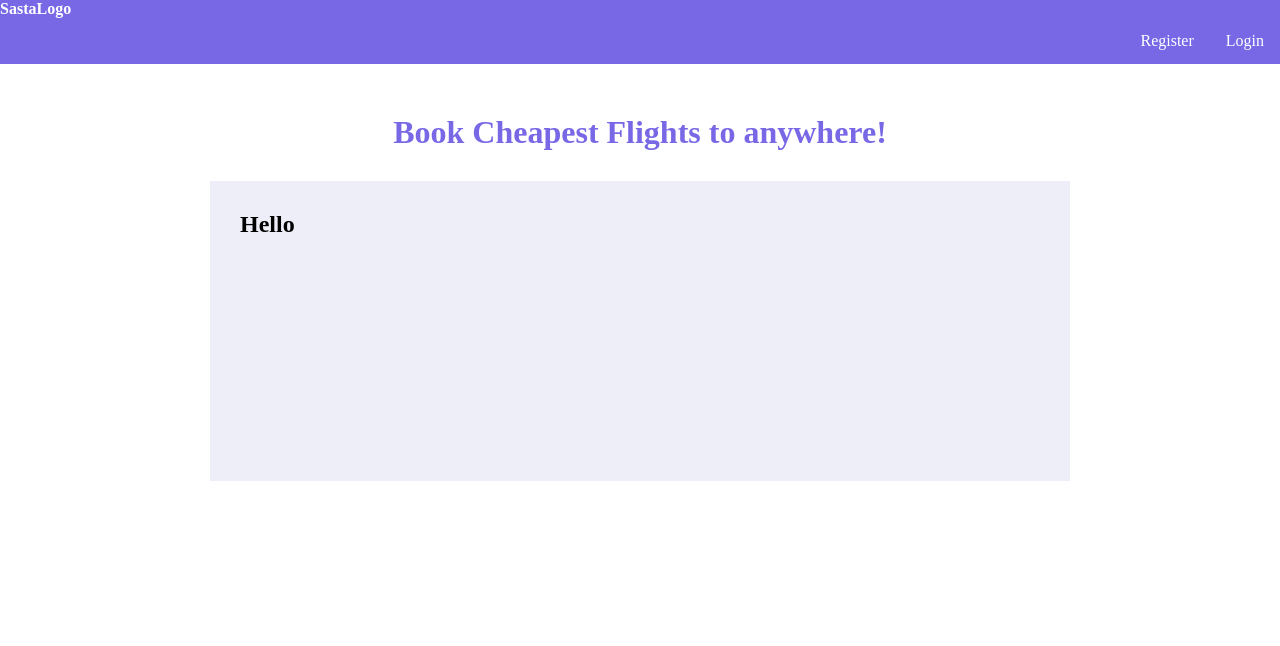
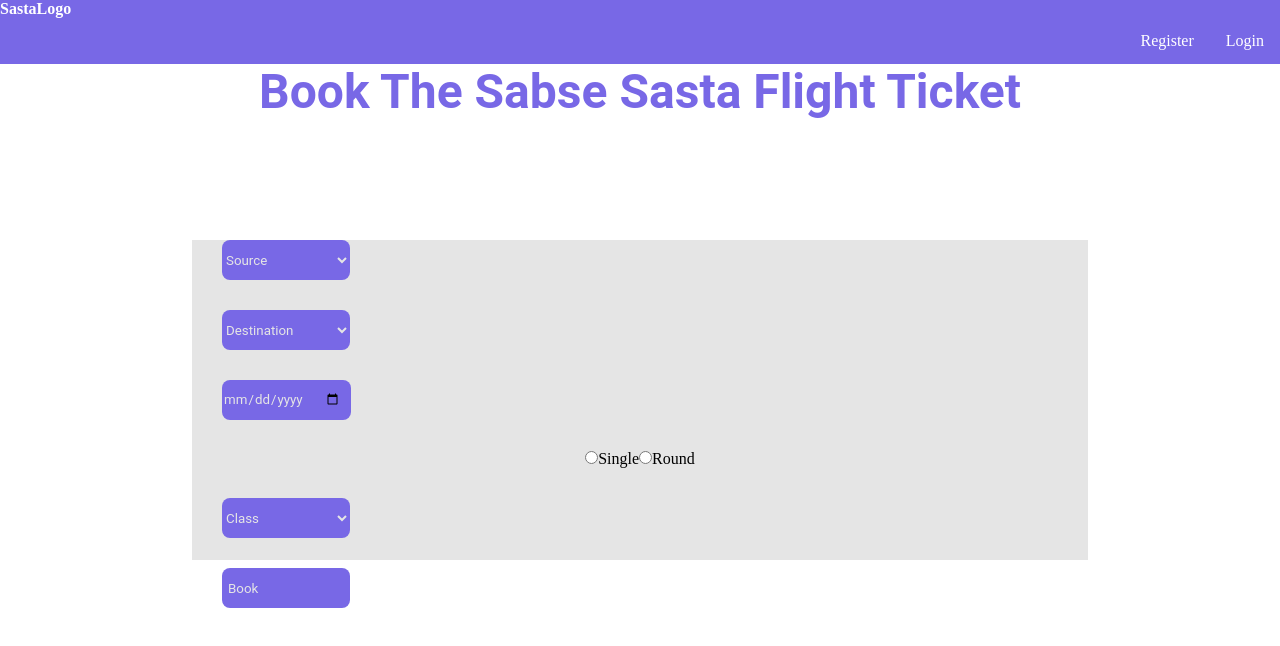
Before and after one commit to akhilesh-k/airline-reservation, a Vue app in the folder airline-reservation-client/: page / in a window 1280 px wide. Shown: the top 646 px of the page. Built offline with nearby package versions, Linux system fonts and the light colour scheme.

Commit message:
frontend part2

```diff
--- a/airline-reservation-client/src/views/Home.vue
+++ b/airline-reservation-client/src/views/Home.vue
@@ -1,38 +1,96 @@
 <template>
-<div >
-<navbar />
 <div class="wrapper">
-    <h1>Book Cheapest Flights to anywhere!</h1>
-    <bookingcard class="booking-card"/>
-</div>
+ <navbar />
+ <div>
+ <h1 >Book The Sabse Sasta Flight Ticket</h1>
+ <div class="card">
+ <div class="part1">
+ <select for="Source" class="a">
+ <option value="Source" selected>Source</option>
+ <option v-for="city in cities" :key="city.id">{{city}}</option>
+ </select>
+ <select for="Destination" class="a">
+ <option value="Destination" selected>Destination</option>
+ <option v-for="city in cities" :key="city.id">{{city}}</option>
+ </select>
+ <input type="date" name="date" placeholder="Date" class="a">
+ </div>
+ <div class="part2">
+ <div class="part3">
+ <input type="radio" name="trip" value="single">
+ <label for="single">Single</label>
+ <input type="radio" name="trip" value="round">
+ <label for="round">Round</label>
+ </div>
+ <select for="flightClass" class="a">
+ <option value="Class" selected>Class</option>
+ <option value="Buisness">Buisness</option>
+ <option value="Economy">Economy</option>
+ </select>
+ <button class="a">Book</button>
+ </div>
+ </div>
+ </div>
 </div>
 </template>
 
 <script>
 import navbar from '@/components/navbar.vue'
-import bookingcard from '@/components/bookingcard.vue'
 export default {
-  name: 'Home',
-  components: {
-    navbar: navbar,
-    bookingcard: bookingcard
-  }
+ name: 'Home',
+ data: function () {
+ return {
+ cities: ['Delhi', 'Mumbai', 'Chennai', 'Bengaluru', 'Kolkata', 'Hyderabad']
+ }
+ },
+ components: {
+ navbar: navbar
+ }
 }
 </script>
 
-<style>
-.wrapper{
-  display: flex;
-  flex-direction: column;
-  align-items: center;
+<style scoped>
+.card
+{
+ text-align: center;
+ height: 40vh;
+ width: 70vw;
+ margin: 5px solid black;
+ margin-left: auto;
+ margin-top: 100px;
+ margin-right:auto;
+ background-color: #E5E5E5;
 }
-h1{
-  margin-top: 50px;
-  color:#7868e6
+h1
+{
+ font-family: Roboto;
+ font-style: normal;
+ font-weight: 700;
+ font-size: 48px;
+ line-height: 56px;
+ color: #7868E6;
+ text-align: center;
 }
-.booking-card{
-  align-items: center;
-  margin: 10px;
-  padding: 30px;
+.a{
+ width:10vw;
+ height:5vh;
+ margin: 30px;
+ border-radius: 8px;
+ background: #7868E6;
+ border: grey;
+ color:#E5E5E5;
+ font-family: Roboto;
+}
+.part
+{
+ display: inline;
+}
+.part2
+{
+ display: inline;
+}
+.part3
+{
+ display: block;
 }
 </style>
--- a/airline-reservation-client/src/views/register.vue
+++ b/airline-reservation-client/src/views/register.vue
@@ -2,15 +2,16 @@
 <div><navbar/>
 <div class="wrapper">
  <div class="container">
-   <div>
+   <form @submit="clicked">
      <h1>Register to book the ticket.</h1>
       <input type="text" v-model="name" placeholder="Name" name="name" class="a" required>
       <input type="text" v-model="userName" placeholder="User name" name="userName" class="a" required>
       <input type="text" v-model="password" placeholder="Password" name="password" class="a" required>
-      <input type="text" v-model="email" placeholder="Email" name="email" class="a" required>
-      <input type="text" v-model="mobileNumber" placeholder="Mobile Number" name="mobileNumber" class="a" required>
-      <button @click="clicked" type="submit" class="b" name="register">Register Now</button>
-   </div>
+      <input type="text" v-model="confirmPassword" placeholder="confirmPassword" name="confirmPassword" class="a" required>
+      <input type="email" v-model="email" placeholder="Email" name="email" class="a" required>
+      <input type="text" pattern="[0-9]{10}" v-model="mobileNumber" placeholder="Mobile Number" name="mobileNumber" class="a" required>
+      <button type="submit" class="b" name="register">Register Now</button>
+   </form>
  </div>
 </div>
 </div>
@@ -23,7 +24,7 @@ export default {
   data () {
     return {
       name: '',
-      username: '',
+      userName: '',
       password: '',
       email: '',
       mobileNumber: ''
@@ -42,6 +43,11 @@ export default {
         .then(response => {
           console.log(response)
         })
+      this.userName = ''
+      this.name = ''
+      this.email = ''
+      this.mobileNumber = ''
+      this.password = ''
     }
   },
   components: {
```
Also changed, not shown: 1 other file (tests, documents, lock files or other folders).
